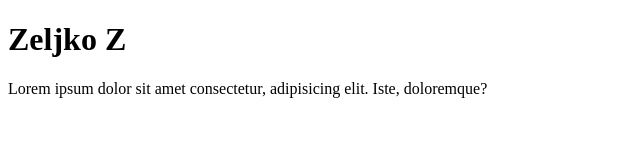
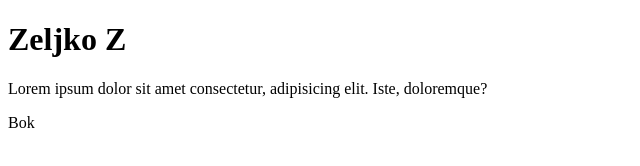
Before and after one commit to imjakedeason/uni-project-frontend01, a plain HTML site: page index.html in a window 1280 px wide. Shown: the full height of the page, 0-640 px from the left. Drawn offline with Linux system fonts and the light colour scheme.

Commit message:
dodan paragraf opet

```diff
--- a/index.html
+++ b/index.html
@@ -11,5 +11,7 @@
       Lorem ipsum dolor sit amet consectetur, adipisicing elit. Iste,
       doloremque?
     </p>
+
+    <p>Bok</p>
   </body>
 </html>
```
